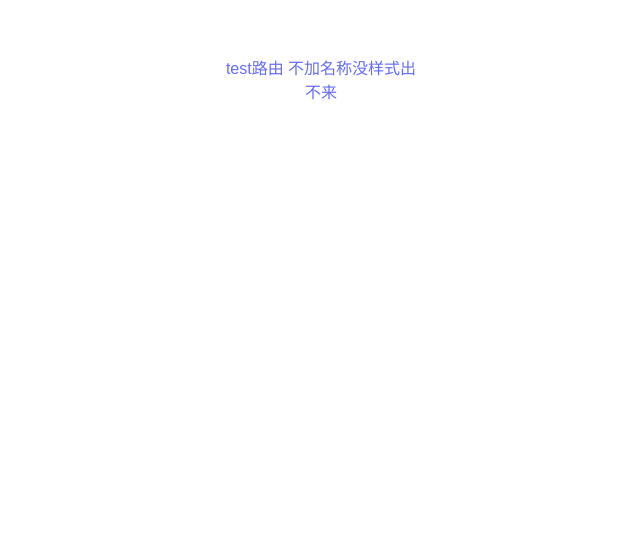
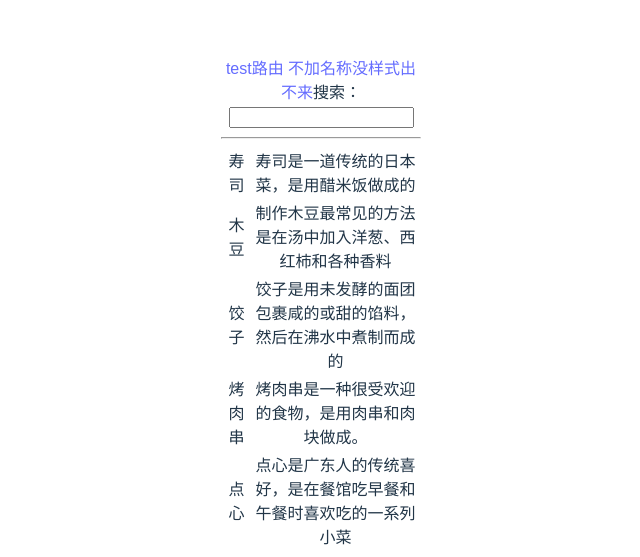
Before and after one commit to EthanShen10086/react-learning, a React (Vite) app: page /search-toolbar in a window 1280 px wide. Before the commit this address had no page. Shown: the part 243-800 px from the top of the page, without its empty margins (319-959 px from the left). Built offline with nearby package versions, Linux system fonts and the light colour scheme.

Commit message:
feat: add search example

```diff
--- a/src/App.jsx
+++ b/src/App.jsx
@@ -16,6 +16,7 @@ import TravelPlan from './components/flat-nested-array/FlatNestedArray';
 import TravelPlan2 from './components/flat-nested-array/TravelPlan';
 import MailClient from './components/mail-client/MailClient';
 import CheckboxGroup from './components/checkbox-group/CheckboxGroup';
+import FilterableList from './components/search-toolbar/SearchToolbar';
 import { BrowserRouter, Link, Route, Routes } from 'react-router-dom';
 
 function App() {
@@ -47,6 +48,7 @@ function App() {
 						<Route path="/travel-plan" Component={TravelPlan2}></Route>
 						<Route path="/highlight-letter" Component={MailClient}></Route>
 						<Route path="/checkbox-group" Component={CheckboxGroup}></Route>
+						<Route path="/search-toolbar" Component={FilterableList}></Route>
 					</Routes>
 				</BrowserRouter>
 			</section>
--- /dev/null
+++ b/src/components/search-toolbar/SearchToolbar.jsx
@@ -0,0 +1,58 @@
+import { useState } from 'react';
+import { foods, filterItems } from './data.js';
+
+export default function FilterableList() {
+	const [searchText, setSearchText] = useState('');
+	const [filterList, setFilterList] = useState([...foods]);
+	const handleChangeSearchText = (value) => {
+		const originalData = foods.slice();
+		console.log(value, '== handleChangeSearchText');
+		// 如果用 filterList 在第一次获取的数据空的时候filterList就会为[] 那么逻辑就有问题
+		const result = originalData.filter((item) => {
+			console.log(item, value, item.description.includes(value));
+			if (item.description.includes(value)) {
+				return item;
+			}
+		});
+		console.log(result);
+		setFilterList(result);
+		setSearchText(value);
+	};
+
+	return (
+		<>
+			<SearchBar searchText={searchText} onSearch={handleChangeSearchText} />
+			<hr />
+			<List items={filterList} />
+		</>
+	);
+}
+
+function SearchBar({ searchText, onSearch }) {
+	return (
+		<label>
+			搜索：{' '}
+			<input
+				value={searchText}
+				onChange={(e) => {
+					onSearch(e.target.value);
+				}}
+			/>
+		</label>
+	);
+}
+
+function List({ items }) {
+	return (
+		<table>
+			<tbody>
+				{items.map((food) => (
+					<tr key={food.id}>
+						<td>{food.name}</td>
+						<td>{food.description}</td>
+					</tr>
+				))}
+			</tbody>
+		</table>
+	);
+}
--- /dev/null
+++ b/src/components/search-toolbar/data.js
@@ -0,0 +1,36 @@
+export function filterItems(items, query) {
+	query = query.toLowerCase();
+	return items.filter((item) =>
+		item.name.split(' ').some((word) => word.toLowerCase().startsWith(query))
+	);
+}
+
+export const foods = [
+	{
+		id: 0,
+		name: '寿司',
+		description: '寿司是一道传统的日本菜，是用醋米饭做成的',
+	},
+	{
+		id: 1,
+		name: '木豆',
+		description: '制作木豆最常见的方法是在汤中加入洋葱、西红柿和各种香料',
+	},
+	{
+		id: 2,
+		name: '饺子',
+		description:
+			'饺子是用未发酵的面团包裹咸的或甜的馅料，然后在沸水中煮制而成的',
+	},
+	{
+		id: 3,
+		name: '烤肉串',
+		description: '烤肉串是一种很受欢迎的食物，是用肉串和肉块做成。',
+	},
+	{
+		id: 4,
+		name: '点心',
+		description:
+			'点心是广东人的传统喜好，是在餐馆吃早餐和午餐时喜欢吃的一系列小菜',
+	},
+];
```
